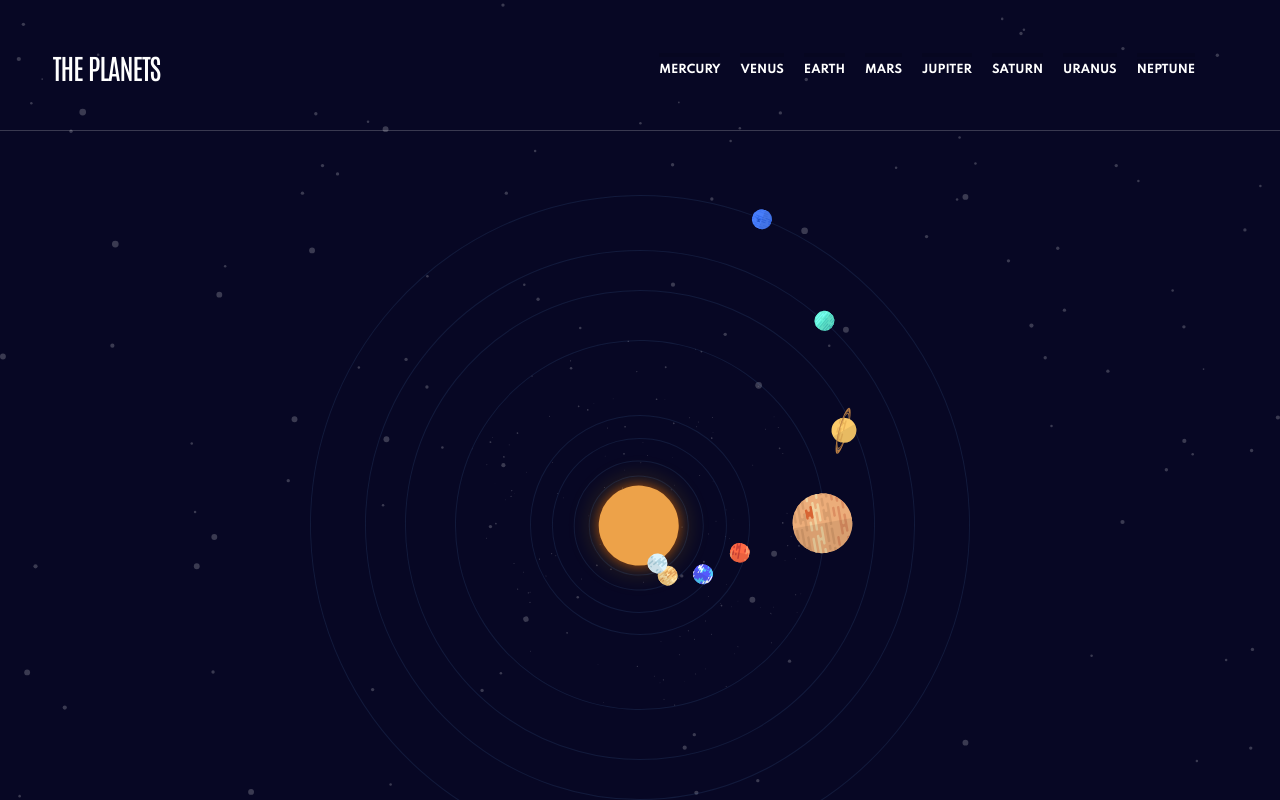
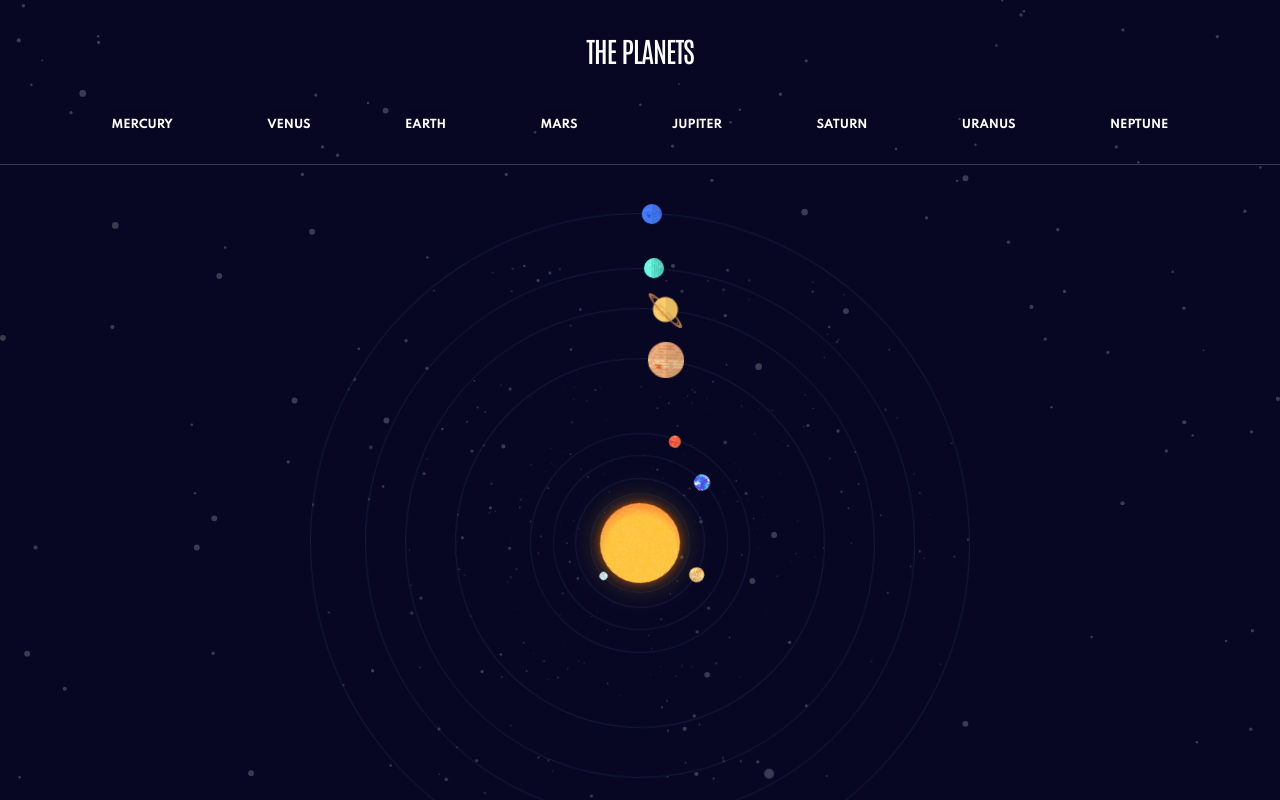
Before and after one commit to yagoramires/planets-fact-project, a React (Create React App) app: page / in a window 1280 px wide. Shown: the top 800 px of the page. Built offline with nearby package versions, Linux system fonts and the light colour scheme.

Commit message:
planetary homepage done

```diff
--- a/src/components/Header/Header.css
+++ b/src/components/Header/Header.css
@@ -31,7 +31,7 @@ a:-webkit-any-link {
 .modal__ul {
   background-color: var(--darkBlue);
   width: 100%;
-  min-height: 100%;
+  min-height: 120vh;
   left: 0;
   top: 5rem;
   position: absolute;
@@ -107,7 +107,7 @@ a:-webkit-any-link {
   display: none;
 }
 
-@media (min-width:600px) {
+@media (min-width:720px) {
   .modal {
     display: none;
   }
@@ -153,50 +153,91 @@ a:-webkit-any-link {
 
 }
 
-@media (min-width:1200px) {
+@media (min-width:1440px) {
   .header {
     flex-direction: row;
+    padding: 0 2rem;
+    overflow: hidden;
   }
 
   .menu {
-    padding: 1.3rem 2rem;
     width: 50%;
     min-width: 600px;
   }
 
-  .mercury:hover {
+  .menu__li {
+    padding: 2rem 2px;
+  }
+
+  .menu__li--mercury:hover {
+    border-top: 4px solid #DEF4FC;
+    transition: border 300ms;
+  }
+
+  .menu__li--venus:hover {
+    border-top: 4px solid #F7CC7F;
+    transition: border 300ms;
+  }
+
+  .menu__li--earth:hover {
+    border-top: 4px solid #545BFE;
+    transition: border 300ms;
+  }
+
+  .menu__li--mars:hover {
+    border-top: 4px solid #FF6A45;
+    transition: border 300ms;
+  }
+
+  .menu__li--jupiter:hover {
+    border-top: 4px solid #ECAD7A;
+    transition: border 300ms;
+  }
+
+  .menu__li--saturn:hover {
+    border-top: 4px solid #FCCB6B;
+    transition: border 300ms;
+  }
+
+  .menu__li--uranus:hover {
+    border-top: 4px solid #65F0D5;
+    transition: border 300ms;
+  }
+
+  .menu__li--neptune:hover {
+    border-top: 4px solid #497EFA;
+    transition: border 300ms;
+  }
+
+  .mercury-active {
     border-top: 4px solid #DEF4FC;
   }
 
-  .venus:hover {
+  .venus-active {
     border-top: 4px solid #F7CC7F;
   }
 
-  .earth:hover {
+  .earth-active {
     border-top: 4px solid #545BFE;
   }
 
-  .mars:hover {
+  .mars-active {
     border-top: 4px solid #FF6A45;
   }
 
-  .jupiter:hover {
+  .jupiter-active {
     border-top: 4px solid #ECAD7A;
   }
 
-  .saturn:hover {
+  .saturn-active {
     border-top: 4px solid #FCCB6B;
   }
 
-  .uranus:hover {
+  .uranus-active {
     border-top: 4px solid #65F0D5;
   }
 
-  .neptune:hover {
+  .neptune-active {
     border-top: 4px solid #497EFA;
   }
-
-  .mercury:active:hover {
-    border-top: 4px solid #DEF4FC;
-  }
 }
--- a/src/components/Header/Header.jsx
+++ b/src/components/Header/Header.jsx
@@ -11,9 +11,19 @@ const Header = () => {
     modalOpen ? setModalOpen(false) : setModalOpen(true);
   };
 
+  // const [mercury, setMercury] = useState(true);
+
+  // const handleClickOverview = () => {
+  //   setOverview(true);
+  //   setStructure(false);
+  //   setSurface(false);
+  // };
+
   return (
     <div className='header'>
-      <span className='header__logo'>the planets</span>
+      <Link to='/' className='header__logo'>
+        the planets
+      </Link>
       <div className='modal'>
         <img
           src={ModalIcon}
@@ -22,60 +32,76 @@ const Header = () => {
           onClick={handleModal}
         />
         <nav className={`modal__nav ${modalOpen ? '' : 'hidden'}`}>
-          <ul className='modal__ul'>
+          <ul className='modal__ul' onClick={handleModal}>
             <li className='modal__li'>
               <span className='modal__text'>
                 <div className='modal__circle modal__circle--mercury'></div>
-                <Link to='/mercury'>Mercury</Link>
+                <Link to='/mercury' onClick={handleModal}>
+                  Mercury
+                </Link>
               </span>
               <img src={Chevron} alt='' className='modal__arrow' />
             </li>
             <li className='modal__li'>
               <span className='modal__text'>
                 <div className='modal__circle modal__circle--venus'></div>
-                <Link to='/venus'>Venus</Link>
+                <Link to='/venus' onClick={handleModal}>
+                  Venus
+                </Link>
               </span>
               <img src={Chevron} alt='' className='modal__arrow' />
             </li>
             <li className='modal__li'>
               <span className='modal__text'>
                 <div className='modal__circle modal__circle--earth'></div>
-                <Link to='/earth'>Earth</Link>
+                <Link to='/earth' onClick={handleModal}>
+                  Earth
+                </Link>
               </span>
               <img src={Chevron} alt='' className='modal__arrow' />
             </li>
             <li className='modal__li'>
               <span className='modal__text'>
                 <div className='modal__circle modal__circle--mars'></div>
-                <Link to='/mars'>Mars</Link>
+                <Link to='/mars' onClick={handleModal}>
+                  Mars
+                </Link>
               </span>
               <img src={Chevron} alt='' className='modal__arrow' />
             </li>
             <li className='modal__li'>
               <span className='modal__text'>
                 <div className='modal__circle modal__circle--jupiter'></div>
-                <Link to='/Jupiter'>Jupiter</Link>
+                <Link to='/Jupiter' onClick={handleModal}>
+                  Jupiter
+                </Link>
               </span>
               <img src={Chevron} alt='' className='modal__arrow' />
             </li>
             <li className='modal__li'>
               <span className='modal__text'>
                 <div className='modal__circle modal__circle--saturn'></div>
-                <Link to='/saturn'>Saturn</Link>
+                <Link to='/saturn' onClick={handleModal}>
+                  Saturn
+                </Link>
               </span>
               <img src={Chevron} alt='' className='modal__arrow' />
             </li>
             <li className='modal__li'>
               <span className='modal__text'>
                 <div className='modal__circle modal__circle--uranus'></div>
-                <Link to='/uranus'>Uranus</Link>
+                <Link to='/uranus' onClick={handleModal}>
+                  Uranus
+                </Link>
               </span>
               <img src={Chevron} alt='' className='modal__arrow' />
             </li>
             <li className='modal__li'>
               <span className='modal__text'>
                 <div className='modal__circle modal__circle--neptune'></div>
-                <Link to='/neptune'>Neptune</Link>
+                <Link to='/neptune' onClick={handleModal}>
+                  Neptune
+                </Link>
               </span>
               <img src={Chevron} alt='' className='modal__arrow' />
             </li>
@@ -109,9 +135,7 @@ const Header = () => {
               <Link to='/uranus'>Uranus</Link>
             </li>
             <li className='menu__li menu__li--neptune'>
-              <Link className='menu__li menu__li--neptune' to='/neptune'>
-                Neptune
-              </Link>
+              <Link to='/neptune'>Neptune</Link>
             </li>
           </ul>
         </nav>
--- a/src/components/Planetary/Planetary.css
+++ b/src/components/Planetary/Planetary.css
@@ -1,25 +1,48 @@
+@keyframes rotate {
+  from {
+    transform: rotate(0deg);
+  }
+
+  to {
+    transform: rotate(360000deg);
+  }
+}
+
 .planetary {
-  margin-top: 4rem;
+  margin-top: 8%;
   display: flex;
   align-items: center;
   justify-content: center;
+  position: relative;
 }
 
 .planetary__neptune {
+  position: absolute;
   border: 1px solid rgba(102, 166, 229, 0.12);
   border-radius: 100%;
   width: 660px;
   height: 660px;
-  position: relative;
+
+  background-image: url('../../assets/background-stars.svg');
+  background-repeat: no-repeat;
+  background-size: contain;
+  background-position: center;
 
   display: flex;
   align-items: center;
   justify-content: center;
   z-index: 1;
+  transition: all 300ms;
+  animation: rotate 2463750s;
 }
 
 .planetary__neptune:hover {
   border: 1px solid #497EFA;
+}
+
+.planetary__neptune:hover img {
+  transform: scale(2);
+  transition: all 300ms;
 }
 
 .planetary__neptune img {
@@ -29,25 +52,29 @@
   top: -1.5%;
 }
 
-.planetary__neptune {
-  transform: rotate(20deg)
-}
 
 .planetary__uranus {
   border: 1px solid rgba(102, 166, 229, 0.12);
   border-radius: 100%;
   width: 550px;
   height: 550px;
-  position: relative;
+  position: absolud;
 
   display: flex;
   align-items: center;
   justify-content: center;
   z-index: 2;
+  transition: all 300ms;
+  animation: rotate 963600s;
 }
 
 .planetary__uranus:hover {
   border: 1px solid #65F0D5;
+}
+
+.planetary__uranus:hover img {
+  transform: scale(2);
+  transition: all 300ms;
 }
 
 .planetary__uranus img {
@@ -57,35 +84,35 @@
   top: -2%;
 }
 
-.planetary__uranus {
-  transform: rotate(20deg)
-}
-
 .planetary__saturn {
   border: 1px solid rgba(102, 166, 229, 0.12);
   border-radius: 100%;
   width: 470px;
   height: 470px;
-  position: relative;
+  position: absolute;
 
   display: flex;
   align-items: center;
-  justify-content: center
+  justify-content: center;
+  z-index: 3;
+  transition: all 300ms;
+  animation: rotate 594000s;
 }
 
 .planetary__saturn:hover {
   border: 1px solid #FCCB6B;
 }
 
+.planetary__saturn:hover img {
+  transform: scale(2);
+  transition: all 300ms;
+}
+
 .planetary__saturn img {
   height: 40px;
   position: absolute;
   left: 50%;
-  top: -2%;
-}
-
-.planetary__saturn {
-  transform: rotate(20deg)
+  top: -4%;
 }
 
 .planetary__jupiter {
@@ -93,7 +120,8 @@
   border-radius: 100%;
   width: 370px;
   height: 370px;
-  position: relative;
+  position: absolute;
+
   background-image: url('../../assets/background-stars.svg');
   background-repeat: no-repeat;
   background-size: contain;
@@ -102,22 +130,25 @@
   display: flex;
   align-items: center;
   justify-content: center;
-  animation: orbit 4911.7838624549s linear infinite;
+  z-index: 4;
+  transition: all 300ms;
+  animation: rotate 315957s;
 }
 
 .planetary__jupiter:hover {
   border: 1px solid #ECAD7A;
 }
 
+.planetary__jupiter:hover img {
+  transform: scale(2);
+  transition: all 300ms;
+}
+
 .planetary__jupiter img {
-  height: 60px;
+  height: 36px;
   position: absolute;
   left: 50%;
-  top: -7%;
-}
-
-.planetary__jupiter {
-  transform: rotate(20deg)
+  top: -5%;
 }
 
 .planetary__mars {
@@ -125,26 +156,30 @@
   border-radius: 100%;
   width: 220px;
   height: 220px;
-  position: relative;
+  position: absolute;
 
   display: flex;
   align-items: center;
-  justify-content: center
+  justify-content: center;
+  z-index: 5;
+  transition: all 300ms;
+  animation: rotate 50084s;
 }
 
 .planetary__mars:hover {
   border: 1px solid #FF6A45;
 }
 
+.planetary__mars:hover img {
+  transform: scale(2);
+  transition: all 300ms;
+}
+
 .planetary__mars img {
-  height: 20px;
+  height: 12px;
   position: absolute;
   left: 50%;
   top: -2%;
-}
-
-.planetary__mars {
-  transform: rotate(20deg)
 }
 
 .planetary__earth {
@@ -152,26 +187,30 @@
   border-radius: 100%;
   width: 175px;
   height: 175px;
-  position: relative;
+  position: absolute;
 
   display: flex;
   align-items: center;
-  justify-content: center
+  justify-content: center;
+  z-index: 6;
+  transition: all 300ms;
+  animation: rotate 19800s;
 }
 
 .planetary__earth:hover {
   border: 1px solid #545BFE;
 }
 
+.planetary__earth:hover img {
+  transform: scale(2);
+  transition: all 300ms;
+}
+
 .planetary__earth img {
-  height: 20px;
+  height: 16px;
   position: absolute;
   left: 50%;
-  top: -2%;
-}
-
-.planetary__earth {
-  transform: rotate(20deg)
+  top: -4%;
 }
 
 .planetary__venus {
@@ -179,26 +218,30 @@
   border-radius: 100%;
   width: 130px;
   height: 130px;
-  position: relative;
+  position: absolute;
 
   display: flex;
   align-items: center;
-  justify-content: center
+  justify-content: center;
+  z-index: 7;
+  transition: all 300ms;
+  animation: rotate 7071s;
 }
 
 .planetary__venus:hover {
   border: 1px solid #F7CC7F;
 }
 
+.planetary__venus:hover img {
+  transform: scale(2);
+  transition: all 300ms;
+}
+
 .planetary__venus img {
-  height: 20px;
+  height: 15px;
   position: absolute;
   left: 50%;
-  top: -2%;
-}
-
-.planetary__venus {
-  transform: rotate(20deg)
+  top: -6%;
 }
 
 .planetary__mercury {
@@ -206,28 +249,31 @@
   border-radius: 100%;
   width: 100px;
   height: 100px;
-  position: relative;
+  position: absolute;
 
   display: flex;
   align-items: center;
-  justify-content: center
+  justify-content: center;
+  z-index: 8;
+  transition: all 300ms;
+  animation: rotate 3600s;
 }
 
 .planetary__mercury:hover {
   border: 1px solid #DEF4FC;
 }
 
+.planetary__mercury:hover img {
+  transform: scale(2);
+  transition: all 300ms;
+}
+
 .planetary__mercury img {
-  height: 20px;
+  height: 8px;
   position: absolute;
   left: 50%;
-  top: -2%;
+  top: -4%;
 }
-
-.planetary__venus {
-  transform: rotate(20deg)
-}
-
 
 .planetary__sun {
   position: absolute;
@@ -236,7 +282,7 @@
   height: 80px;
   width: 80px;
   border-radius: 1000px;
-  /* background-image: url(/images/sun.png?4d9f62a…); */
+  background-image: url('../../assets/sun.png');
   background-color: var(--yellow);
   background-size: cover;
   box-shadow: 0 0 10px 2px rgb(255 107 0 / 40%), 0 0 22px 11px rgb(255 203 0 / 13%);
```
Also changed, not shown: src/components/Main/Main.css (+19 -0 lines), src/components/Planetary/Planetary.jsx (+26 -9 lines), src/assets/sun.png (added).
